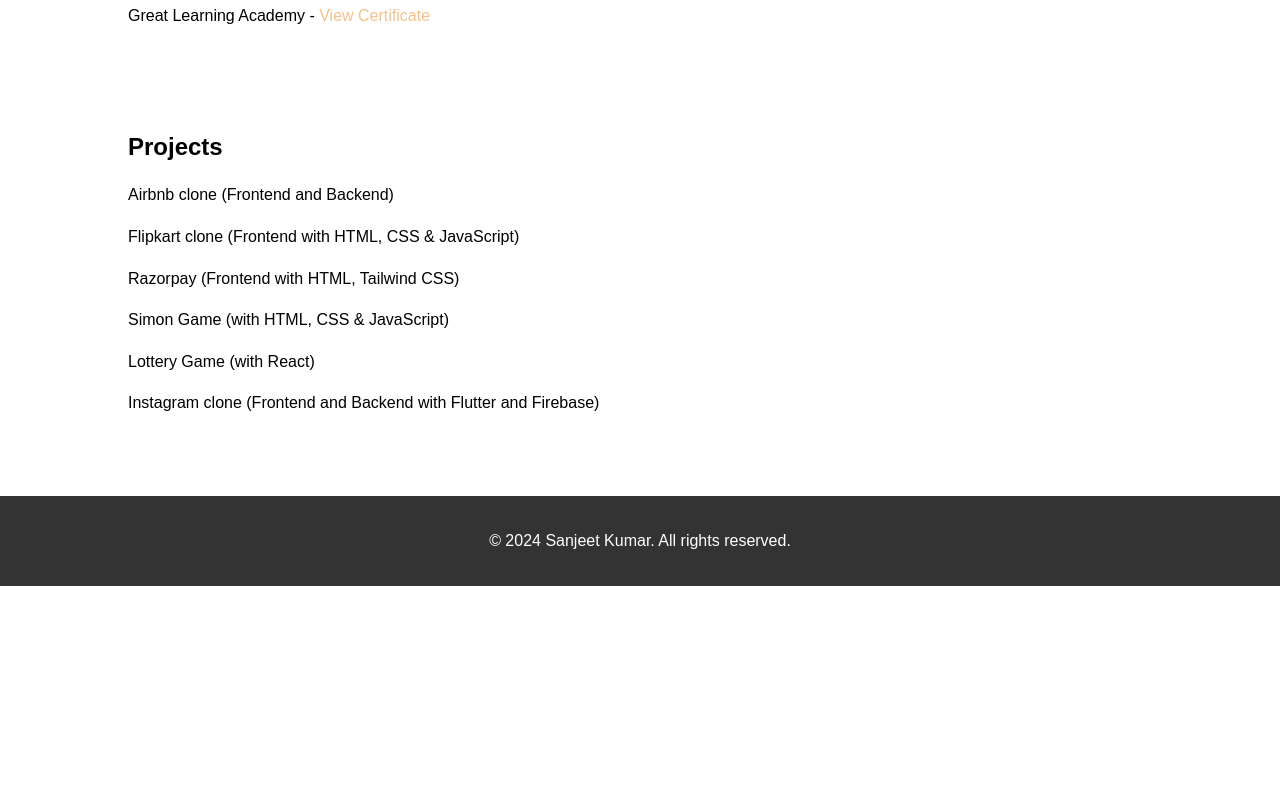
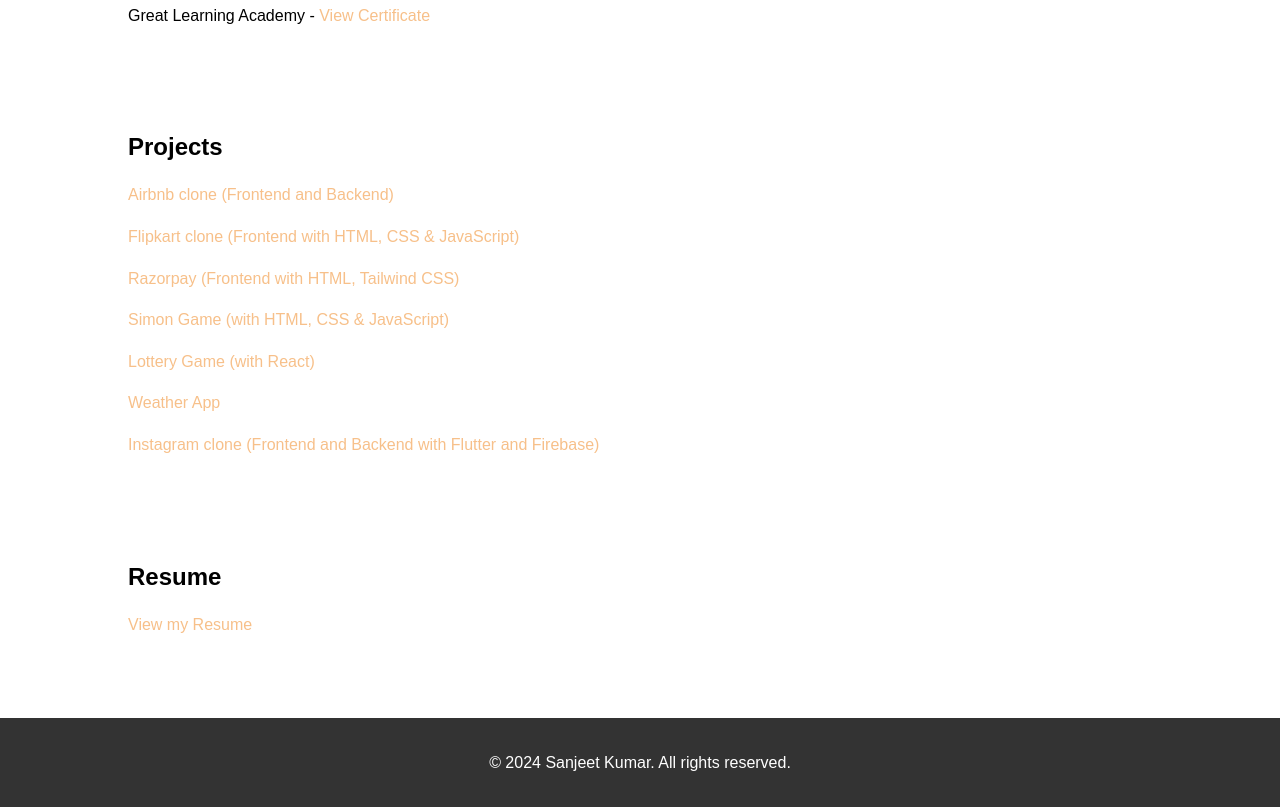
Before and after one commit to sk0618054/portfolio, a plain HTML site: page index.html in a window 1280 px wide. Shown: the part 1260-2067 px from the top of the page. Before the commit the page ends 1846 px from the top, so only its background shows below. Drawn offline with Linux system fonts and the light colour scheme.

Commit message:
Update index.html

```diff
--- a/index.html
+++ b/index.html
@@ -78,7 +78,7 @@
           <a href="mailto:sk0618054@gmail.com">sk0618054@gmail.com</a> |
           <a
             href="https://www.linkedin.com/in/sanjeet-kumar-9a187b256"
-            target="_blank"
+            target="_blank" rel="noopener noreferrer"
             >LinkedIn</a
           >
         </p>
@@ -154,7 +154,7 @@
               Udemy -
               <a
                 href="https://www.udemy.com/certificate/UC-74e07abb-93c6-4d0f-affc-12552b005a72/"
-                target="_blank"
+                target="_blank" rel="noopener noreferrer"
                 >View Certificate</a
               >
             </p>
@@ -165,7 +165,7 @@
               Great Learning Academy -
               <a
                 href="https://verify.mygreatlearning.com/verify/GRWYKLZI"
-                target="_blank"
+                target="_blank" rel="noopener noreferrer"
                 >View Certificate</a
               >
             </p>
@@ -178,15 +178,23 @@
       <div class="container">
         <h2>Projects</h2>
         <ul>
-          <li>Airbnb clone (Frontend and Backend)</li>
-          <li>Flipkart clone (Frontend with HTML, CSS & JavaScript)</li>
-          <li>Razorpay (Frontend with HTML, Tailwind CSS)</li>
-          <li>Simon Game (with HTML, CSS & JavaScript)</li>
-          <li>Lottery Game (with React)</li>
-          <li>
-            Instagram clone (Frontend and Backend with Flutter and Firebase)
-          </li>
+          <li><a href="https://megaproject-hc8s.onrender.com/listings" target="_blank" rel="noopener noreferrer">Airbnb clone (Frontend and Backend)</a></li>
+          <li><a href="https://frabjous-gaufre-f131be.netlify.app/" target="_blank" rel="noopener noreferrer">Flipkart clone (Frontend with HTML, CSS & JavaScript)</a></li>
+          <li><a href="https://ron-swanson-quotes-ten.vercel.app/" target="_blank" rel="noopener noreferrer">Razorpay (Frontend with HTML, Tailwind CSS)</a></li>
+          <li><a href="https://sk0618054.github.io/Simon-Game/" target="_blank" rel="noopener noreferrer">Simon Game (with HTML, CSS & JavaScript)</a></li>
+          <li><a href="https://lottery-game-three.vercel.app/" target="_blank" rel="noopener noreferrer">Lottery Game (with React)</a></li>
+          <li><a href="https://weather-app-react-chi-olive.vercel.app/" target="_blank" rel="noopener noreferrer">Weather App</a></li>
+          <li><a href="https://frabjous-gaufre-f131be.netlify.app/" target="_blank" rel="noopener noreferrer">Instagram clone (Frontend and Backend with Flutter and Firebase)</a></li>
         </ul>
+      </div>
+    </section>
+
+    <section id="resume">
+      <div class="container">
+        <h2>Resume</h2>
+        <p>
+          <a href="https://drive.google.com/file/d/1i6uuW9gErpiqiKPtToz5Y5si_tScsW4F/view" target="_blank" rel="noopener noreferrer">View my Resume</a>
+        </p>
       </div>
     </section>
 
```
